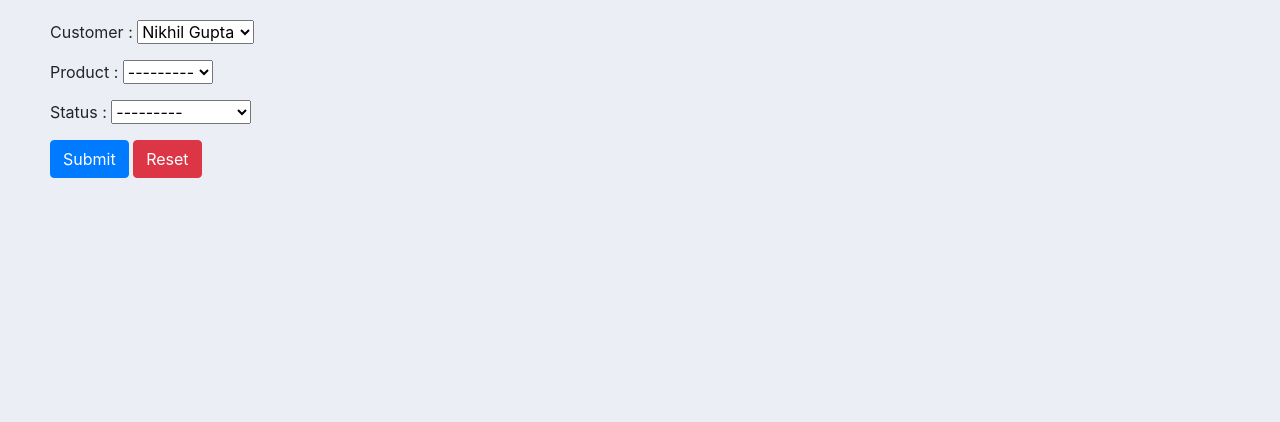
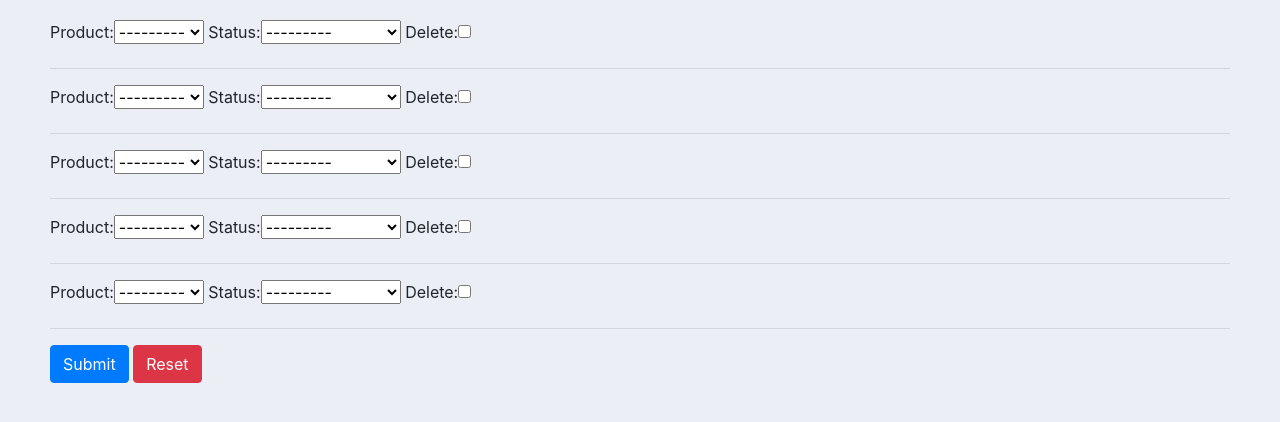
Before and after one commit to harsh1330/cust_management, a Django app: page /create_order/2/ in a window 1280 px wide. Shown: the part 56-478 px from the top of the page. Run offline with Django 3.2, Linux system fonts and the light colour scheme; data comes from the database, SQL or seed files in the repository; both versions use the stored data as it was after the commit; some libraries are stand-ins or nearby versions.

Commit message:
add formset in place order of customer

```diff
--- a/accounts/templates/accounts/customer.html
+++ b/accounts/templates/accounts/customer.html
@@ -25,7 +25,7 @@
 
 <div class="row">
 	<div class="col-md">
-		<div class="card card-body">
+		<div class="card card-body" style="padding-bottom: 2rem;">
 			<h5>Customer:</h5>
 			<hr>
 			<a class="btn btn-outline-info  btn-sm btn-block" href="">Update Customer</a>
@@ -46,7 +46,7 @@
 	</div>
 
 	<div class="col-md">
-		<div class="card card-body">
+		<div class="card card-body" style="padding-bottom: 4.5rem;"
 			<h5>Total Orders</h5>
 			<hr>
 			<h1 style="text-align: center;padding: 10px">{{orders.count}}</h1>
--- a/accounts/templates/accounts/order_form.html
+++ b/accounts/templates/accounts/order_form.html
@@ -22,14 +22,17 @@
 
 
 <div class="container-fluid">
-    <div class="col-md-3">
+    <div class="col-md">
         <div class="card-body">
             <form action="" method="POST">
                 {% csrf_token %}
 
-                {% for field in form %}
-                    <p>{{field.label}} :
-                    {{field}}</p>
+                {{ formset.management_form }}
+                {% for form in formset %}
+
+                {{form}}
+                <hr>
+
                 {% endfor %}
 
                 <button type="submit" class="btn btn-primary">Submit</button>
--- a/accounts/views.py
+++ b/accounts/views.py
@@ -1,6 +1,8 @@
 from django.shortcuts import render, redirect
 from django.http import HttpResponse
 from accounts.models import Order, Customer
+from django.forms import inlineformset_factory
+
 from .forms import OrderForm
 from django.forms import inlineformset_factory
 
@@ -45,16 +47,19 @@ def products(request):
     return render(request, 'accounts/products.html',context)
 
 def create_order(request, pk):
+    OrderFormSet = inlineformset_factory(Customer, Order, fields=('product','status'), extra=5) #extra is here to add multiple orders a same time. Extra shows how much empty fields at a single time display
     customer = Customer.objects.get(id=pk)
-    form = OrderForm(initial={'customer':customer})
+    formset = OrderFormSet(queryset=Order.objects.none(), instance=customer) # Here queryset=Order.objects.none() is used so that no saved orders are going to store in formset and they will now be displayed in the form of order_form.html
+    #form = OrderForm(initial={'customer':customer})
 
     if request.method == 'POST':
-        form = OrderForm(request.POST)
-        if form.is_valid():
-            form.save()
+        formset = OrderFormSet(request.POST, instance=customer)
+        #form = OrderForm(request.POST)
+        if formset.is_valid():
+            formset.save()
             return redirect('/')
 
-    context ={'form' : form}
+    context ={'formset' : formset}  #used formset here for multiple forms. Use *form* in context instead of formset and in order_form.html also to use a single form
     return render(request, 'accounts/order_form.html', context)
 
 def update_order(request, pk):
```
Also changed, not shown: db.sqlite3.
